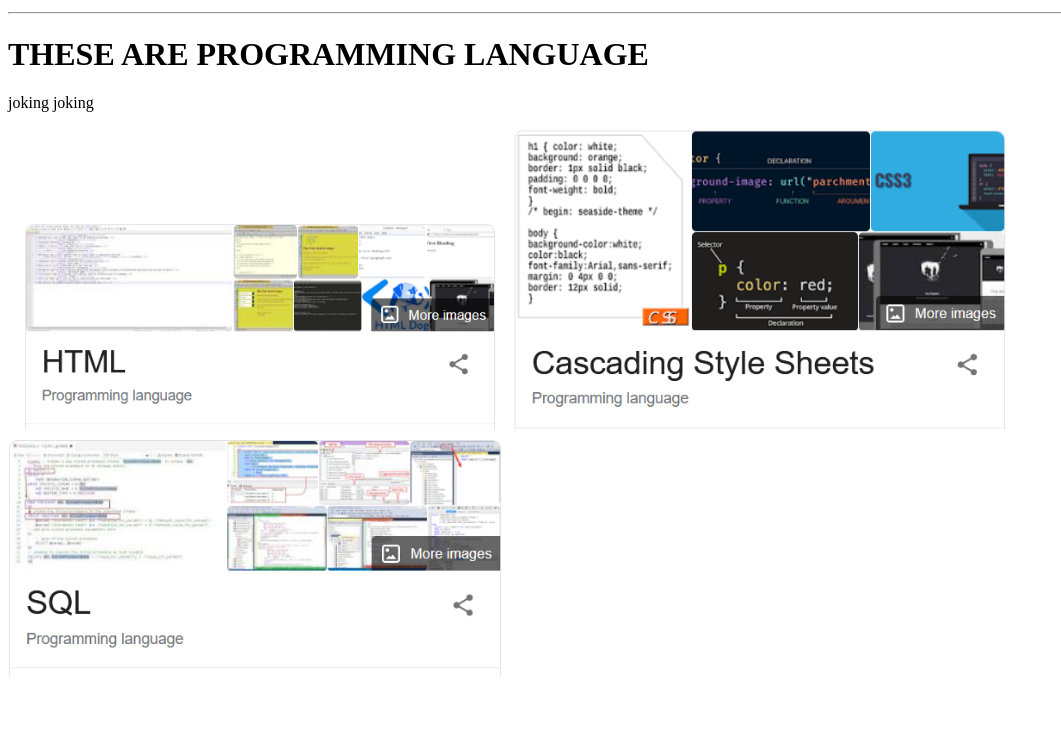
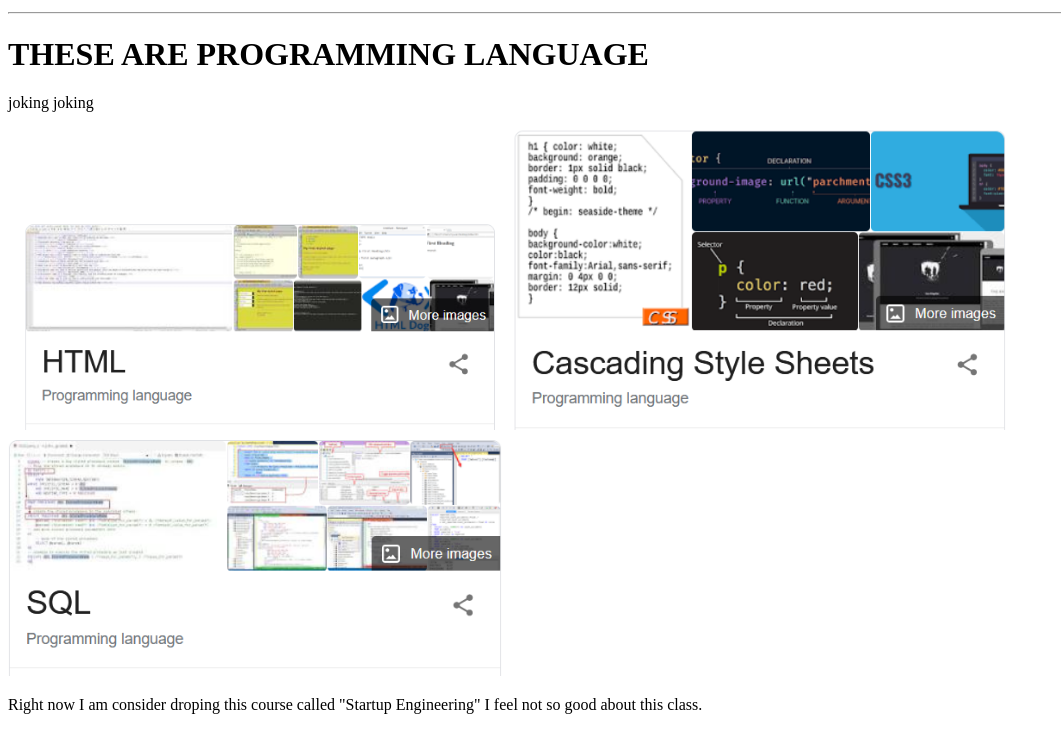
Before and after one commit to popoiuioopp/Pongpich-Singhagumpon, a plain HTML site: page index.html in a window 1280 px wide. Shown: the part 721-1451 px from the top of the page, without its empty margins (0-1061 px from the left). Before the commit the page ends 1409 px from the top, so only its background shows below. Drawn offline with Linux system fonts and the light colour scheme.

Commit message:
Push ความในใจ

```diff
--- a/index.html
+++ b/index.html
@@ -16,6 +16,7 @@
 <img style="width:500px" src="static/html.png">
 <img style="width:500px" src="static/css.png">
 <img style="width:500px" src="static/sql.png">
+<p>Right now I am consider droping this course called "Startup Engineering" I feel not so good about this class.</p>
 
 </body>
 </html>
```
